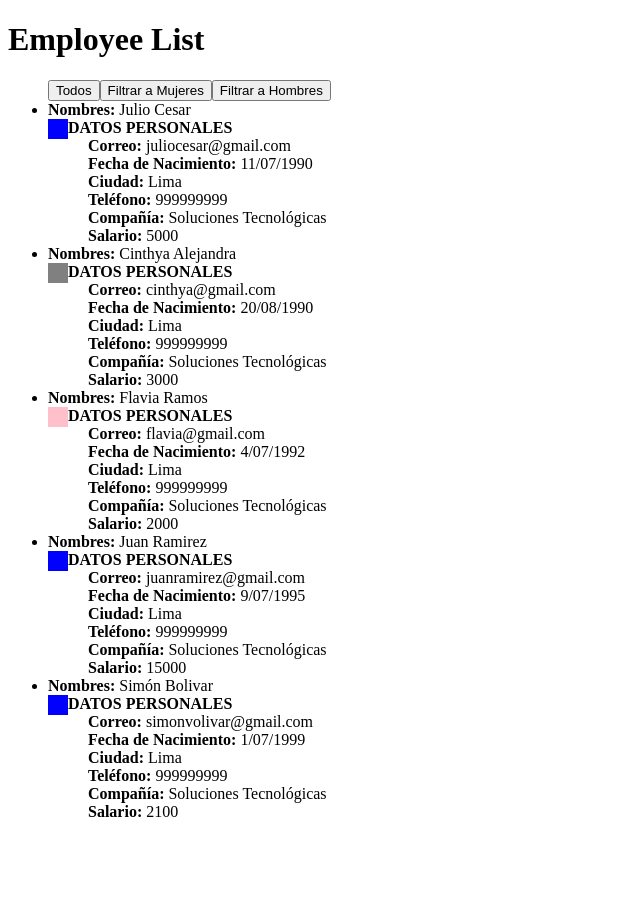
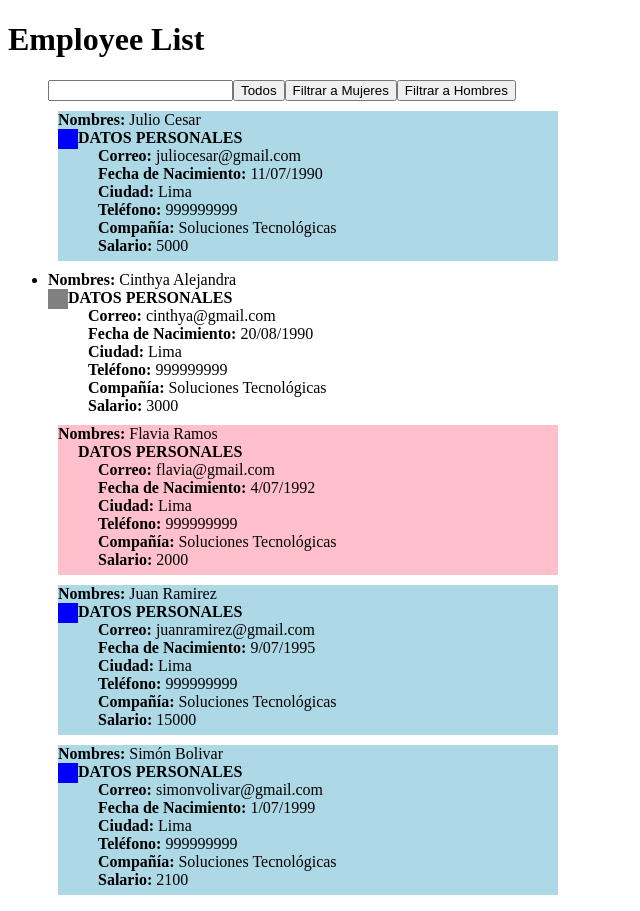
Before and after one commit to AraceliCumen/employeeapp, an Angular app: page / in a window 1280 px wide. Shown: the whole page, without its empty margins (0-640 px from the left). Before the commit the page ends 837 px from the top, so only its background shows below. Built offline with nearby package versions, Linux system fonts and the light colour scheme.

Commit message:
Buscador de empleados según nombre - uso la directiva [(ngModel)]

```diff
--- a/src/app/app.module.ts
+++ b/src/app/app.module.ts
@@ -1,5 +1,7 @@
 import { BrowserModule } from '@angular/platform-browser';
 import { NgModule } from '@angular/core';
+import {FormsModule} from "@angular/forms";
+
 import { AppComponent } from './app.component';
 import { EmployeeComponent } from './employee/employee.component';
 
@@ -10,7 +12,8 @@ import { EmployeeComponent } from './employee/employee.component';
     EmployeeComponent,
   ],
   imports: [
-    BrowserModule
+    BrowserModule,
+    FormsModule
   ],
   providers: [],
   bootstrap: [AppComponent]
--- a/src/app/employee/employee.component.css
+++ b/src/app/employee/employee.component.css
@@ -0,0 +1,29 @@
+.background_blue {
+    background-color: lightblue;
+    color: black;
+    margin: 10px;
+    animation: show_animation 2s;
+    height: 150px;
+    width: 500px;
+    overflow: hidden
+}
+
+.background_pink {
+    background-color: pink;
+    color: black;
+    margin: 10px;
+    animation: show_animation 2s;
+    height: 150px;
+    width: 500px;
+    display: block;
+    overflow: hidden
+}
+
+@-webkit-keyframes show_animation {
+    0% {
+        height: 0px;
+    }
+    100% {
+        height: 150px
+    }
+}
--- a/src/app/employee/employee.component.html
+++ b/src/app/employee/employee.component.html
@@ -1,9 +1,10 @@
 <ul>
+    <input type="text" [(ngModel)]="keyword">
     <button (click)="filter_gender('')">Todos</button>
     <button (click)="filter_gender('F')">Filtrar a Mujeres</button>
     <button (click)="filter_gender('M')">Filtrar a Hombres</button>
     <div *ngFor="let employee of employees">
-        <li *ngIf="employee.gender==filter || filter==''">
+        <li *ngIf="(employee.gender==filter || filter=='') && search_name(employee.name)" [ngClass]="{background_blue:employee.gender=='M',background_pink:employee.gender=='F'}">
             <b>Nombres:</b> {{employee.name}}
             <br>
             <div [ngSwitch]="employee.gender">
--- a/src/app/employee/employee.component.ts
+++ b/src/app/employee/employee.component.ts
@@ -3,12 +3,15 @@ import {Employee} from "./employee";
 
 @Component({
    selector:"employee",
-   templateUrl:"./employee.component.html"
+   templateUrl:"./employee.component.html",
+   styleUrls:["./employee.component.css"]
 })
 export class EmployeeComponent{
     public employee:Employee
     public employees:Array<Employee>
     public filter:string=""
+    public keyword:string=""
+
     constructor(){
         this.employees=[
             new Employee(1,"Julio Cesar","juliocesar@gmail.com","11/07/1990","Lima","999999999",5000,"Soluciones Tecnológicas","","M"),
@@ -22,5 +25,8 @@ export class EmployeeComponent{
     filter_gender(gender){
         this.filter=gender
     }
+    search_name(name){
+        return name.toLowerCase().indexOf(this.keyword.toLowerCase())>=0
+    }
 
 }
```
